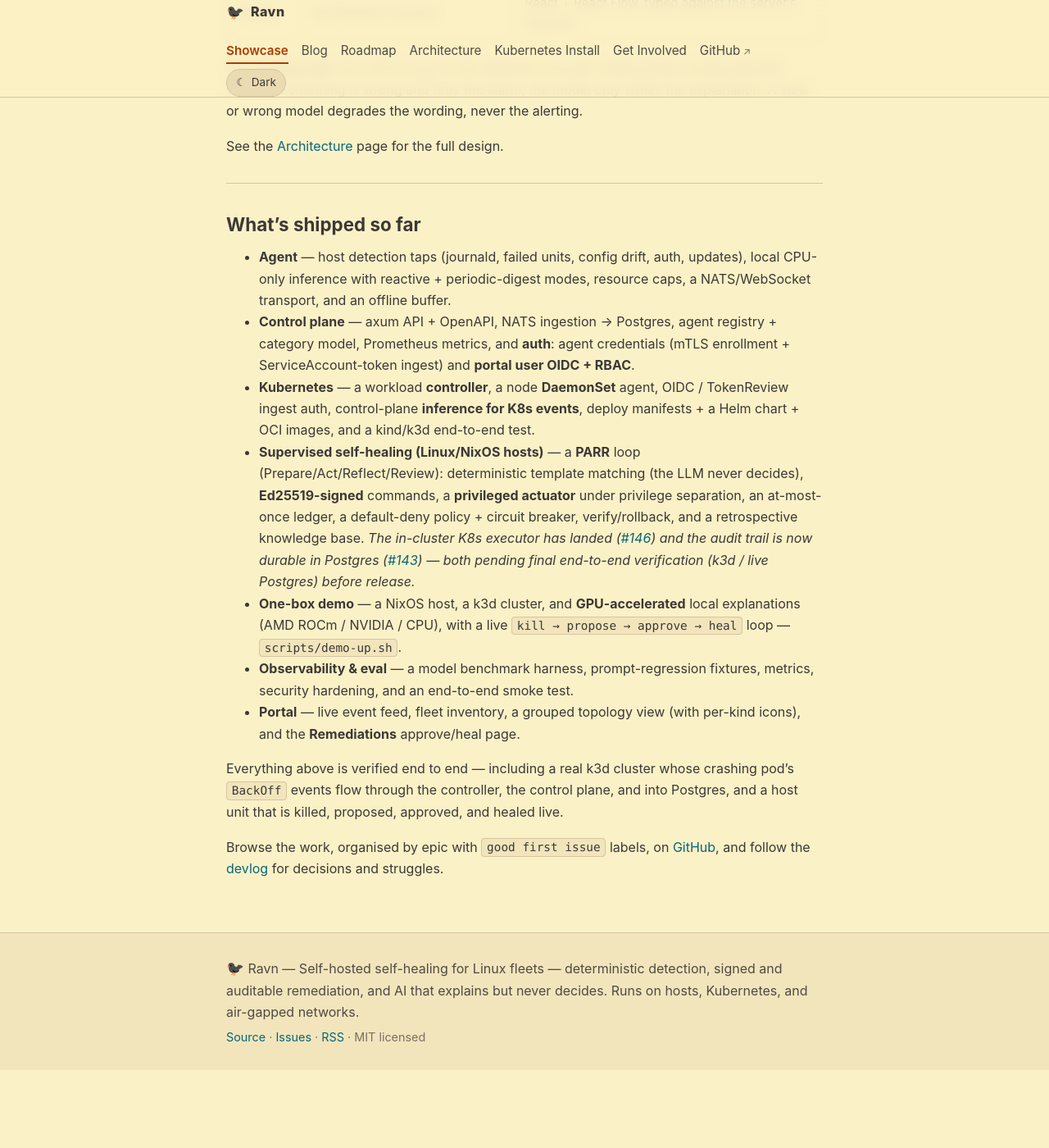
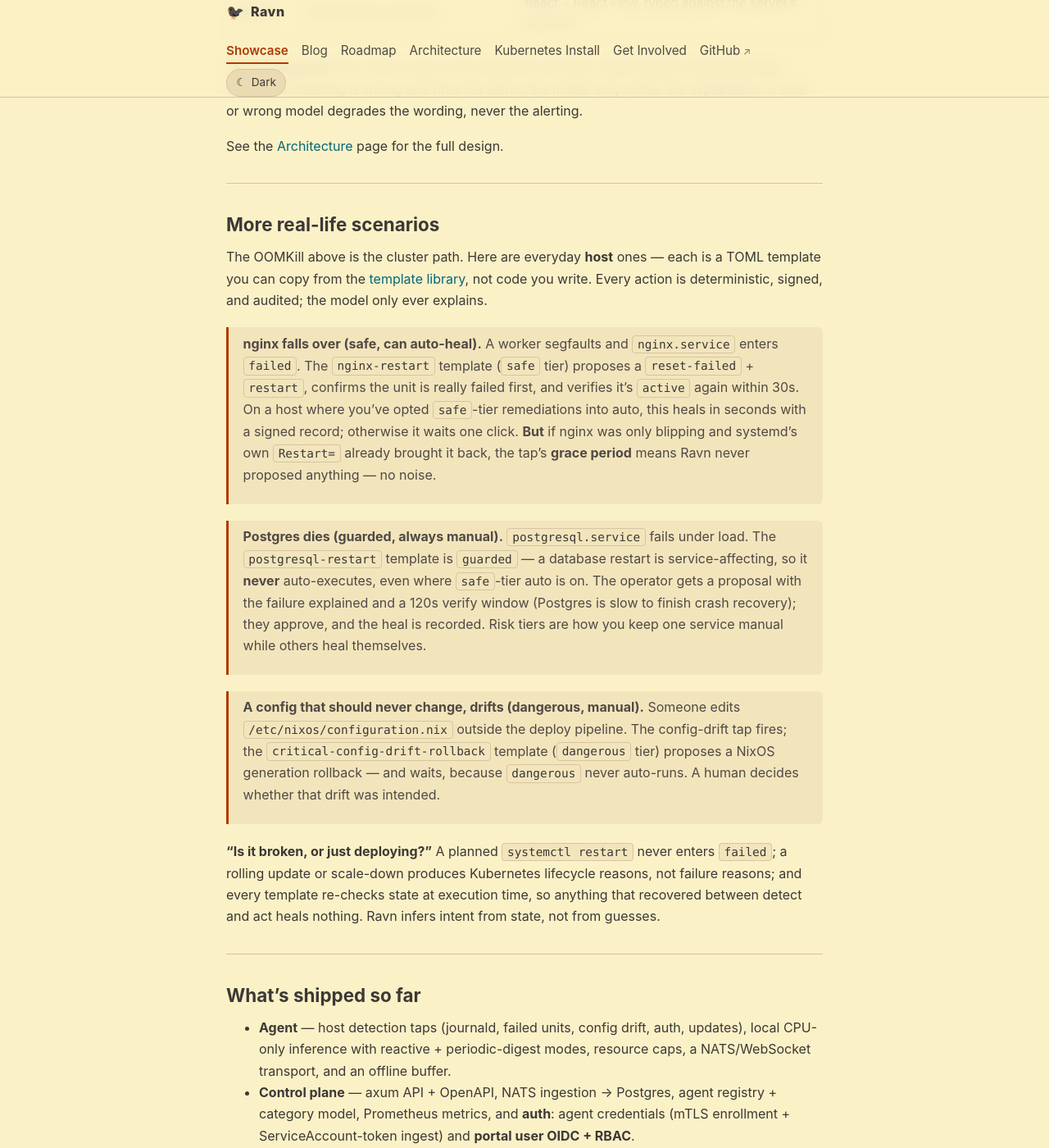
Before and after one commit to olafkfreund/ravn-agents, a Jekyll site: the page built from docs/showcase.md, in a window 1280 px wide and 1400 px high, scrolled down 4844 px. Shown: the whole window at 82% size. Built offline with Jekyll 4.4.1, drawn with Linux system fonts in a browser that asks for light colours; before the commit the page ends 6149 px from its top, so only the background shows below that; some of the changed text lies outside the part shown.

Commit message:
docs: refresh README + showcase, add M6 hardening devlog post
- README: new 'Remediation templates' section (typed capabilities, risk tiers,
  the example library, the failed-unit grace period).
- showcase: 'More real-life scenarios' (nginx safe-auto, Postgres guarded-manual,
  config-drift dangerous-rollback) + the 'is it broken or just deploying?' answer;
  note key rotation + template library + grace period under What's shipped.
- New devlog post: the M6 hardening milestone and the four cross-branch bugs that
  only surfaced when the branches were combined (incl. the SIGKILL template
  regression the VM e2e caught).

```diff
--- a/docs/showcase.md
+++ b/docs/showcase.md
@@ -115,6 +115,45 @@
 
 ---
 
+## More real-life scenarios
+
+The OOMKill above is the cluster path. Here are everyday **host** ones — each is
+a TOML template you can copy from the
+[template library](https://github.com/olafkfreund/ravn-agents/tree/main/examples/remediation-templates),
+not code you write. Every action is deterministic, signed, and audited; the model
+only ever explains.
+
+> **nginx falls over (safe, can auto-heal).** A worker segfaults and
+> `nginx.service` enters `failed`. The `nginx-restart` template (`safe` tier)
+> proposes a `reset-failed` + `restart`, confirms the unit is really failed first,
+> and verifies it's `active` again within 30s. On a host where you've opted
+> `safe`-tier remediations into auto, this heals in seconds with a signed record;
+> otherwise it waits one click. **But** if nginx was only blipping and systemd's
+> own `Restart=` already brought it back, the tap's **grace period** means Ravn
+> never proposed anything — no noise.
+
+> **Postgres dies (guarded, always manual).** `postgresql.service` fails under
+> load. The `postgresql-restart` template is `guarded` — a database restart is
+> service-affecting, so it **never** auto-executes, even where `safe`-tier auto is
+> on. The operator gets a proposal with the failure explained and a 120s verify
+> window (Postgres is slow to finish crash recovery); they approve, and the heal
+> is recorded. Risk tiers are how you keep one service manual while others heal
+> themselves.
+
+> **A config that should never change, drifts (dangerous, manual).** Someone edits
+> `/etc/nixos/configuration.nix` outside the deploy pipeline. The config-drift tap
+> fires; the `critical-config-drift-rollback` template (`dangerous` tier) proposes
+> a NixOS generation rollback — and waits, because `dangerous` never auto-runs. A
+> human decides whether that drift was intended.
+
+**"Is it broken, or just deploying?"** A planned `systemctl restart` never enters
+`failed`; a rolling update or scale-down produces Kubernetes lifecycle reasons, not
+failure reasons; and every template re-checks state at execution time, so anything
+that recovered between detect and act heals nothing. Ravn infers intent from state,
+not from guesses.
+
+---
+
 ## What's shipped so far
 
 - **Agent** — host detection taps (journald, failed units, config drift, auth,
@@ -135,7 +174,9 @@
   has landed ([#146](https://github.com/olafkfreund/ravn-agents/issues/146)) and the
   audit trail is now durable in Postgres
   ([#143](https://github.com/olafkfreund/ravn-agents/issues/143)) — both pending final
-  end-to-end verification (k3d / live Postgres) before release.*
+  end-to-end verification (k3d / live Postgres) before release.* Signing-key
+  rotation, a copy-paste **template library**, and a failed-unit **grace period**
+  (suppresses brief blips) round it out.
 - **One-box demo** — a NixOS host, a k3d cluster, and **GPU-accelerated** local
   explanations (AMD ROCm / NVIDIA / CPU), with a live `kill → propose → approve →
   heal` loop — `scripts/demo-up.sh`.
```
Also changed, not shown: docs/_posts/2026-06-21-production-hardening-and-the-bugs-that-hid.md (added, +92 -0 lines), README.md.
